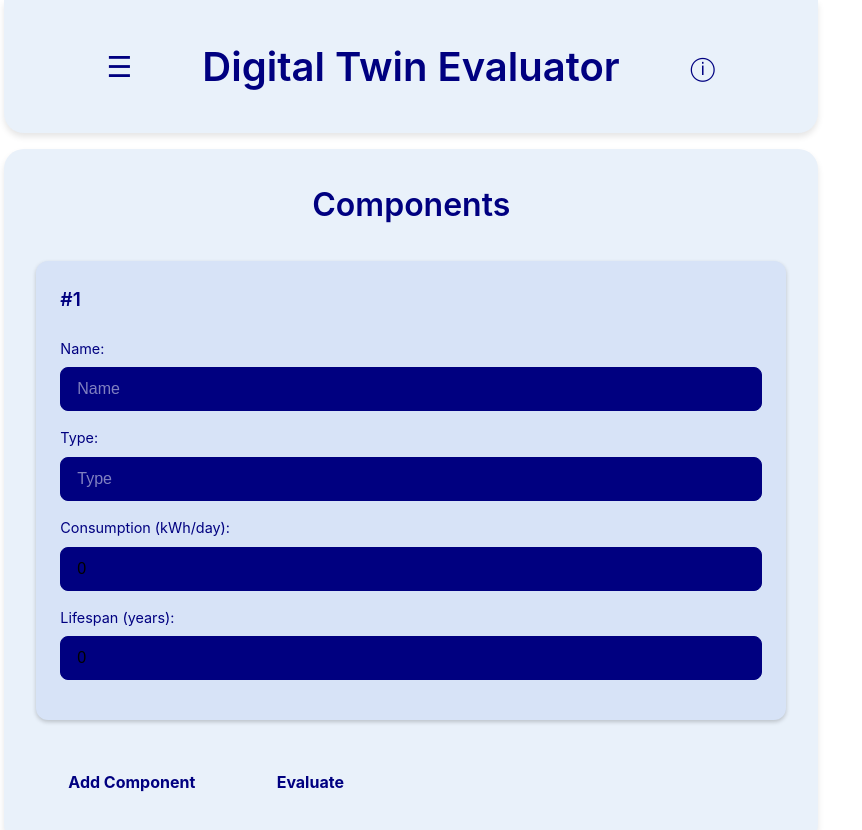
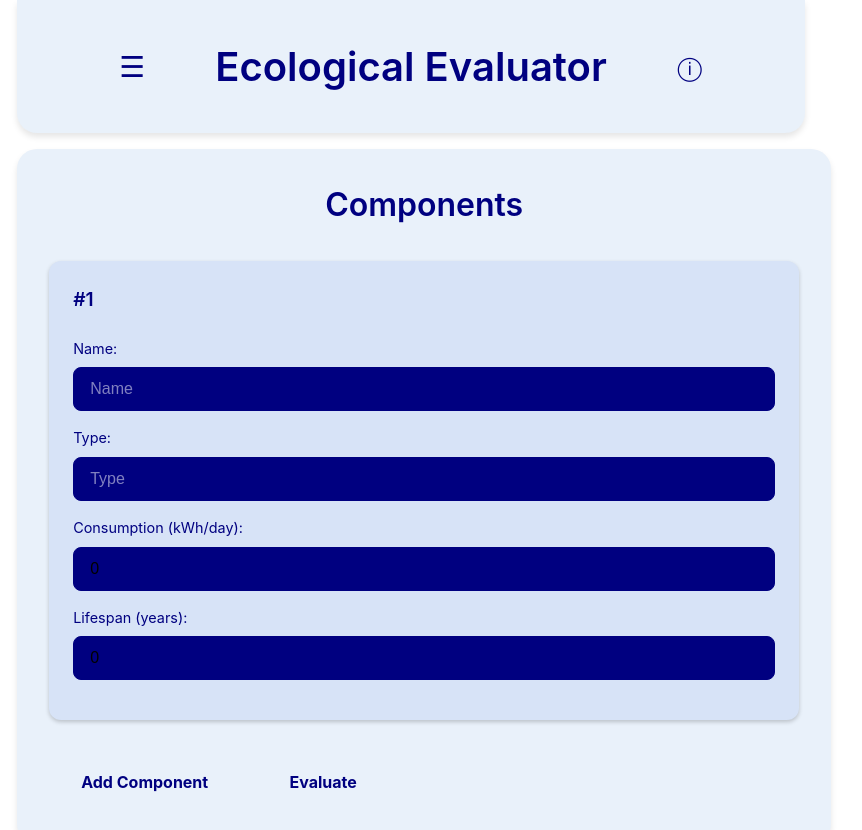
Before and after one commit to eucinovacaoportugal/CTDT-D, a React (Vite) app in the folder frontend/: page / in a window 1280 px wide. Shown: the top 830 px of the page, without its empty margins (229-1091 px from the left). Built offline with nearby package versions, Linux system fonts and the light colour scheme.

Commit message:
frontend

```diff
--- a/frontend/src/App.tsx
+++ b/frontend/src/App.tsx
@@ -105,7 +105,7 @@ function App() {
         <button className="toggle-btn" onClick={() => setSidebarOpen(!sidebarOpen)}>
           {sidebarOpen ? '☰' : '☰'}
         </button>
-        <h1>Digital Twin Evaluator</h1>
+        <h1>Ecological Evaluator</h1>
         <button className="info-btn" onClick={togglePopup} style={{ fontSize: '1.5rem', fontWeight: 'bold' }}>ⓘ</button>
       </header>
       <div className={`sidebar ${sidebarOpen ? 'open' : ''}`}>
```
